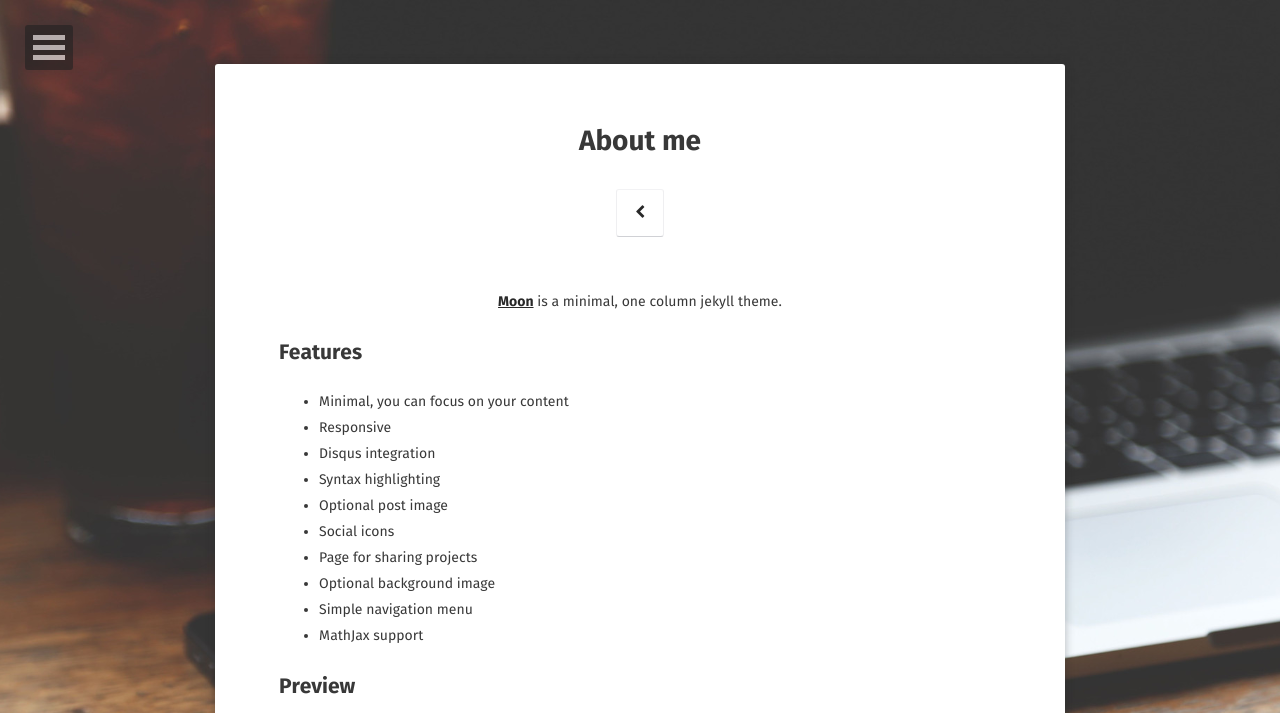
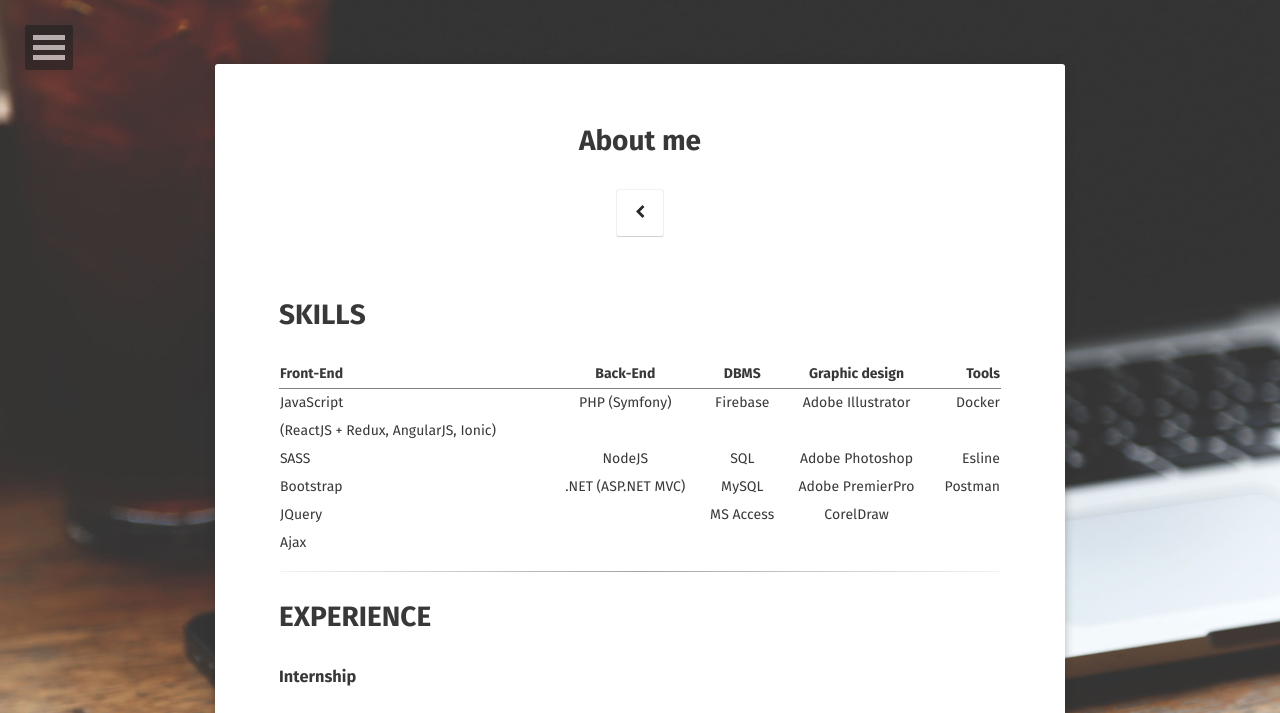
Before and after one commit to LinaEfer/linaefer.github.io, a Jekyll site: the page built from about/index.md, in a window 1280 px wide. Shown: the top 713 px of the page. Built offline with Jekyll 4.4.1, drawn with Linux system fonts in a browser that asks for light colours; some web fonts are replaced; some of the changed text lies outside the part shown; grey boxes are pictures that could not be loaded.

Commit message:
Feat: Pages About & Projects

```diff
--- a/_config.yml
+++ b/_config.yml
@@ -1,7 +1,7 @@
 # Site
 title:              Sea hedgehog
-bio:                'Minimal, one column jekyll theme.'
-description:        "Moon is a minimal, one column jekyll theme for your blog."
+bio:                'Master student in E-Services, University Lille 1'
+description:        "Web-Developer"
 reading_time:       true
 words_per_minute:   200
 logo:               'assets/img/logo_2.png'
@@ -13,7 +13,7 @@ url:                http://127.0.0.1:4000  #https://taylantatli.github.io/Moon
 # Jekyll
 permalink:          /:title/
 markdown:           kramdown
-highlighter:        rouge
+highlighter:
 kramdown:
   auto_ids:         true
   footnote_nr:      1
@@ -26,7 +26,7 @@ sass:
   style:            compressed
 
 # Comments
-disqus_shortname:   taylantatli
+# disqus_shortname:   taylantatli
 
 # Social
 # if you don't have any of social below, comment the line.
@@ -39,12 +39,12 @@ disqus_shortname:   taylantatli
 #bing-verify:
 email:              vasilina.frolkova@gmail.com
 #twitter:           username
-facebook:           username
+#facebook:           username
 github-url:         LinaEfer
 #stackoverflow:     123456/username   from a "http://stackoverflow.com/users/123456/username" link
 linkedin:           vasilina-frolkova-63433b131
 #xing:              username
-instagram:          username
+#instagram:         username
 #lastfm:            username
 #tumblr:            username
 #medium:            '@username'
--- a/_sass/variables.scss
+++ b/_sass/variables.scss
@@ -1,5 +1,5 @@
 //colors
-$bodycolor           : #D24D57;
+$bodycolor           : #fff;
 $black           	 : #000;
 $white               : #fff;
 $color_gray          : #e8e8e8;
--- a/about/index.md
+++ b/about/index.md
@@ -1,37 +1,91 @@
 ---
 layout: page
 title: About me
-tags: [about, Jekyll, theme, moon]
+tags: [about]
 date: 2016-03-21
 comments: false
 ---
 
-<center><a href="http://taylantatli.github.io/Moon"><b>Moon</b></a> is a minimal, one column jekyll theme.</center>
+# SKILLS
 
-## Features
-* Minimal, you can focus on your content
-* Responsive
-* Disqus integration
-* Syntax highlighting
-* Optional post image
-* Social icons
-* Page for sharing projects
-* Optional background image
-* Simple navigation menu
-* MathJax support
+| Front-End                          | Back-End           |   DBMS    | Graphic design    | Tools   |
+|:---------------------------------- |:------------------:|:---------:|:-----------------:|--------:|
+| JavaScript                         | PHP (Symfony)      | Firebase  | Adobe Illustrator | Docker  |
+|(ReactJS + Redux, AngularJS, Ionic) |
+| SASS                               | NodeJS             | SQL       | Adobe Photoshop   | Eslinе  |
+| Bootstrap                          | .NET (ASP.NET MVC) | MySQL     | Adobe PremierPro  | Postman |
+| JQuery                             |                    | MS Access | CorelDraw         |
+| Ajax
+|------------
+{: rules="groups"}
 
-## Preview
+* * *
 
-{% capture images %}
-    https://cloud.githubusercontent.com/assets/754514/14509720/61c61058-01d6-11e6-93ab-0918515ecd56.png
-    https://cloud.githubusercontent.com/assets/754514/14509716/61ac6c8e-01d6-11e6-879f-8308883de790.png
-{% endcapture %}
-{% include gallery images=images caption="Screenshots of Moon Theme" cols=2 %}
+# EXPERIENCE
 
-See a [live version of Moon](http://taylantatli.github.io/Moon) hosted on GitHub.
+### Internship
+“Les-Tilleuls.coop”
+since March 2017
+Lille, France
 
-## Getting Started
+Development and maintenance of Web applications: Symfony, API Platform, AngularJS and ReactJS.
+{: style="text-align:justify;" :}
+Web-Development -  Autonomy - Analytical mind
 
-To learn how to install and use this theme check out the [Setup Guide](http://taylantatli.me/Moon/moon-theme/) for more information.
+* * *
 
-[Install Moon](https://github.com/TaylanTatli/Moon){: .btn}
+### Technical Support Engineer
+Argos-Uchet
+October 2015 – August 2016
+Saint Petersburg, Russia
+
+Technical and methodological customer support.
+Project management and integration.
+Application development and testing.
+Client relationships.
+
+Proficiency to ERP-system - Teamworking - Communication skills
+
+
+* * *
+
+### Database Manager
+State University of Aerospace Instrumentation
+October 2012 – December 2013
+Saint Petersburg, Russia
+
+Managing and modifying on MS Access DB 2007, the Standards Database (ISO 9001, ISO 9000, ISO 14000, ...) .
+{: style="text-align:justify;" :}
+Proficiency to MS Access - Autonomy - Analytical mind
+
+* * *
+
+# EDUCATION
+
+### University Lille 1 Sciences et Technologies
+IT Master degree, E-Services
+since September 2016
+Lille, France
+
+Web application development, mobile application development, project management, collaborative development, automated and manual testing.
+{: style="text-align:justify;" :}
+
+* * *
+
+### SUAI, State University of Aerospace Instrumentation
+Gratuated as IT engineer in media industry
+Setpember 2010 – July 2015
+Saint-Peterburg, Russia
+
+Principal areas of research: Data Analysis, System Analysis, Project Management, Architecture Modeling, Statistics, Visual design, Audio and video data processing.
+{: style="text-align:justify;" :}
+
+* * *
+
+### Graduate School of Engineering ESIGELEC
+The discovery program
+March 2014
+Rouen, France
+
+Exchange program in the context of partnership between ESIGELEC (Rouen, France) and State University of Aerospace Instrumentation (St. Petersburg, Russia). Participation in the conference on Aerospace.
+{: style="text-align:justify;" :}
```
Also changed, not shown: _posts/2017-06-15-feellille.md (+8 -2 lines), _posts/2017-06-15-openSiencePaper.md (+8 -2 lines), posts/index.md (+1 -1 lines), README.md.
